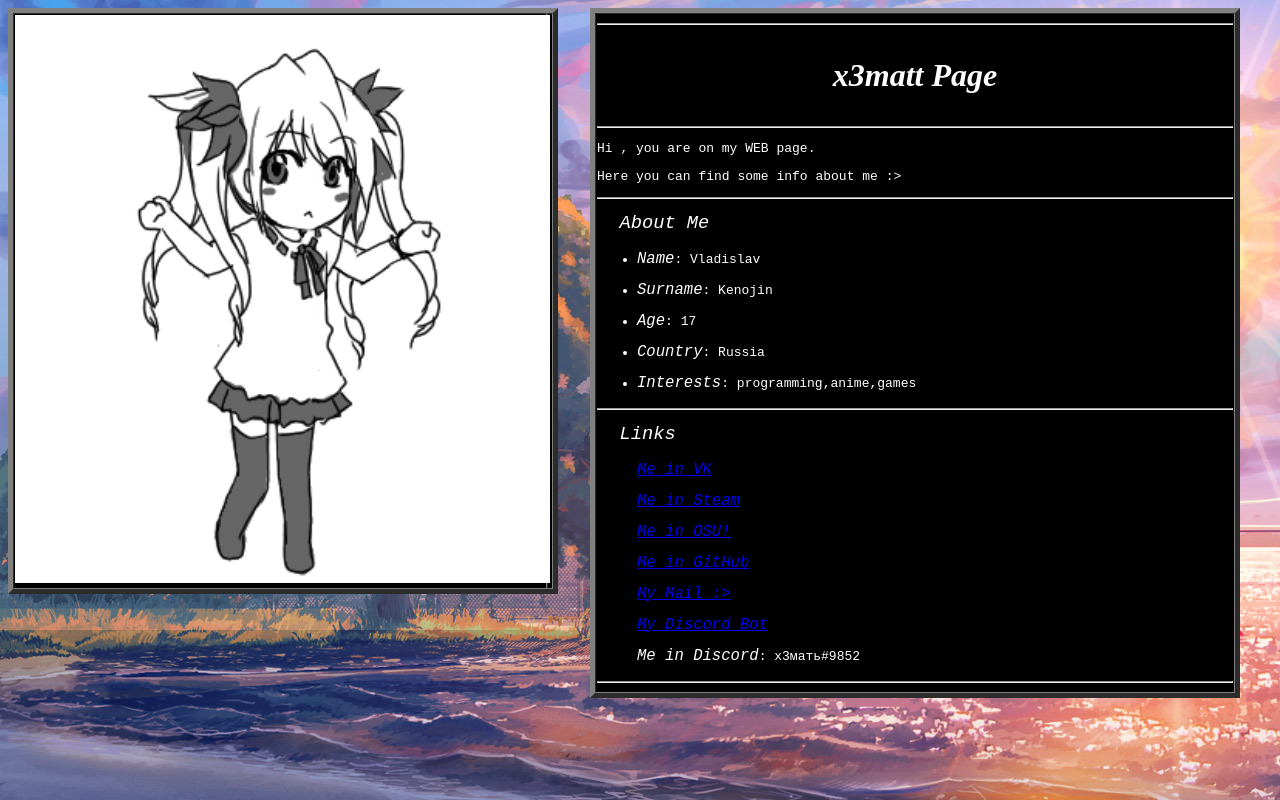
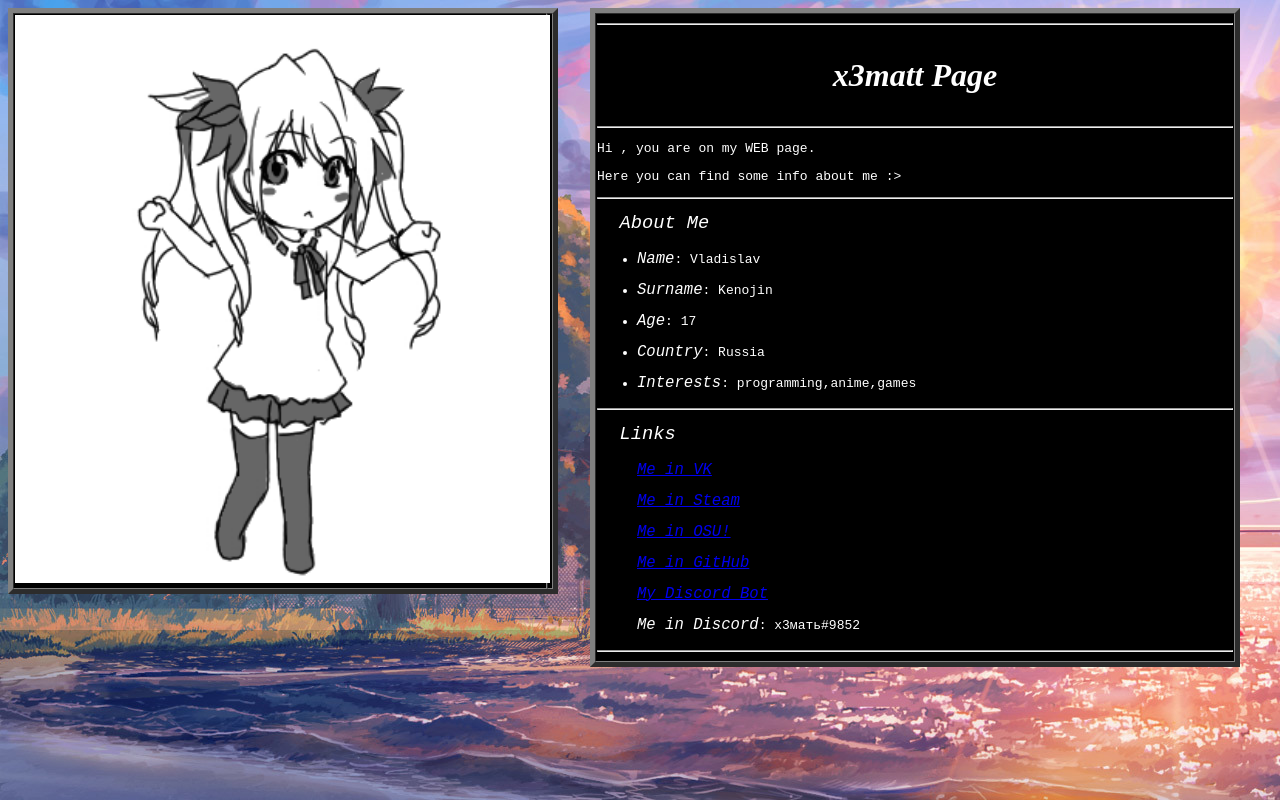
Before and after one commit to x3matt/x3matt.github.io, a plain HTML site: page index.html in a window 1280 px wide. Drawn offline with Linux system fonts and the light colour scheme.

Commit message:
deleted mail link

```diff
--- a/index.html
+++ b/index.html
@@ -35,7 +35,6 @@
                 <pre><a href="https://steamcommunity.com/profiles/76561198178361609/" target="_blank"><em><big>Me in Steam</big></em></a></pre>
                 <pre><a href="https://osu.ppy.sh/users/12028826" target="_blank"><em><big>Me in OSU!</big></em></a></pre>
                 <pre><a href="https://github.com/x3matt" target="_blank"><em><big>Me in GitHub</big></em></a></pre>
-                <pre><a href="mailto: x3matt21@mail.ru" target="_blank"><em><big>My Mail :></big></em></a></pre>
                 <pre><a href="BuilderBot.html" target="_blank"><em><big>My Discord Bot</big></em></a></pre>
                 <pre><em><big>Me in Discord</big></em>: x3мать#9852</pre>
             </ul>
```
